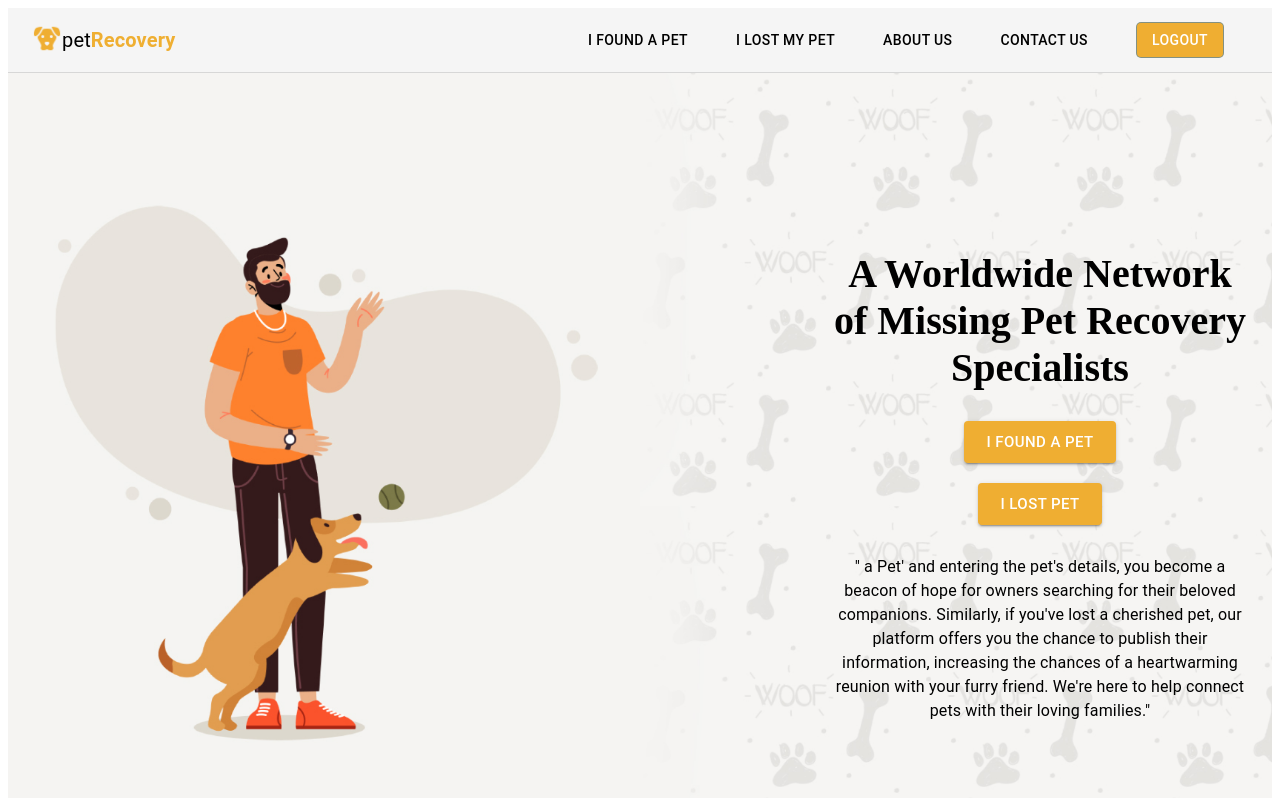
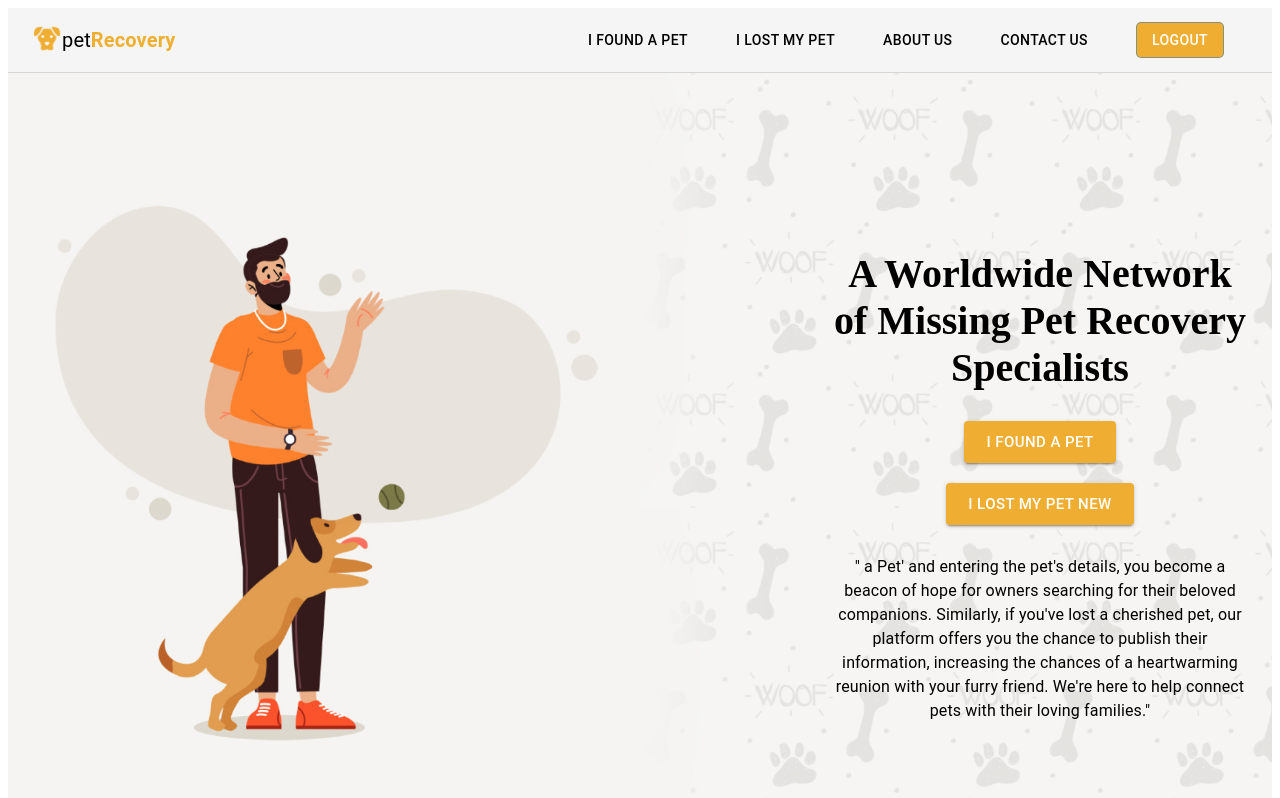
Before and after one commit to tishanW98/pet-recovery-webapp, a React (Create React App) app in the folder frontend/: page /home in a window 1280 px wide. Shown: the top 798 px of the page. Built offline with nearby package versions, Linux system fonts and the light colour scheme.

Commit message:
little-change

```diff
--- a/frontend/src/components/Home.js
+++ b/frontend/src/components/Home.js
@@ -69,7 +69,7 @@ const Home = () => {
             component={Link}
             to="/signin"
           >
-            I Lost Pet
+            I Lost My Pet New
           </Button>
           {/* Additional paragraph under the buttons */}
           <Typography
```
